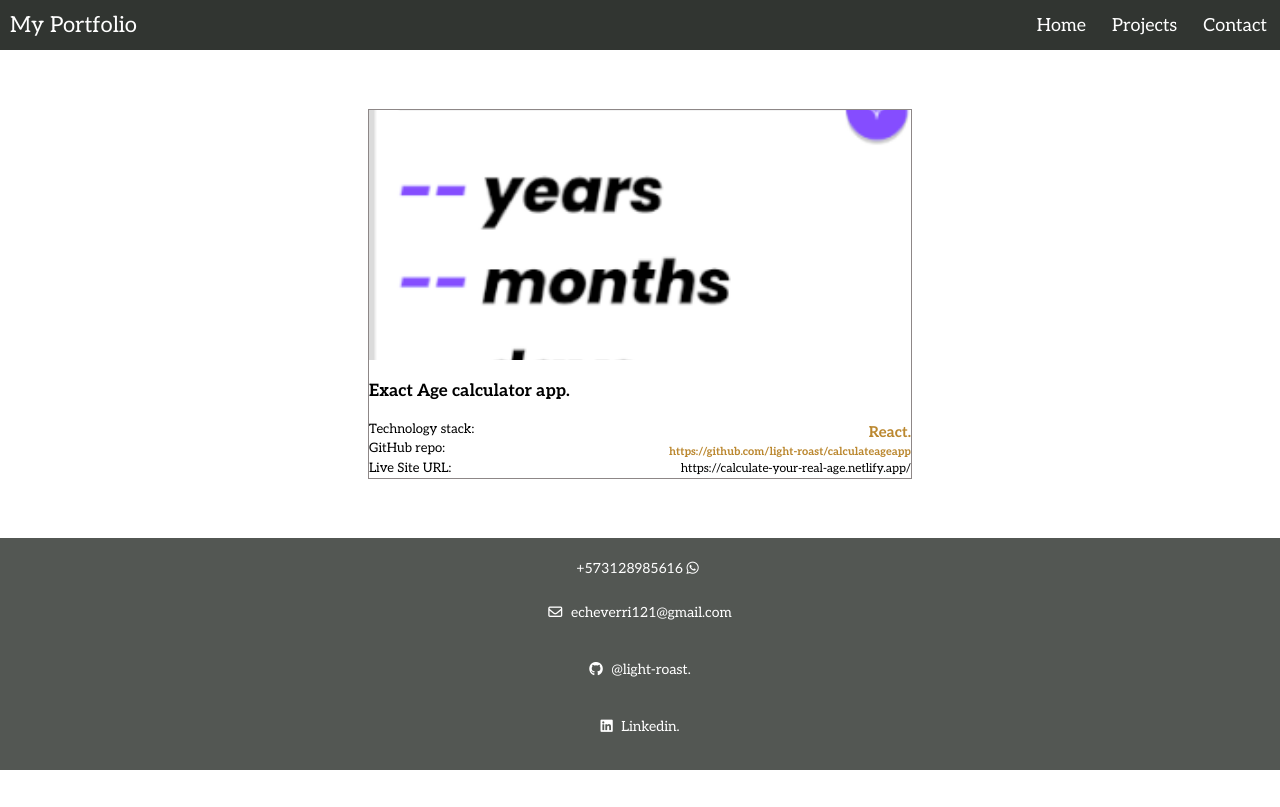
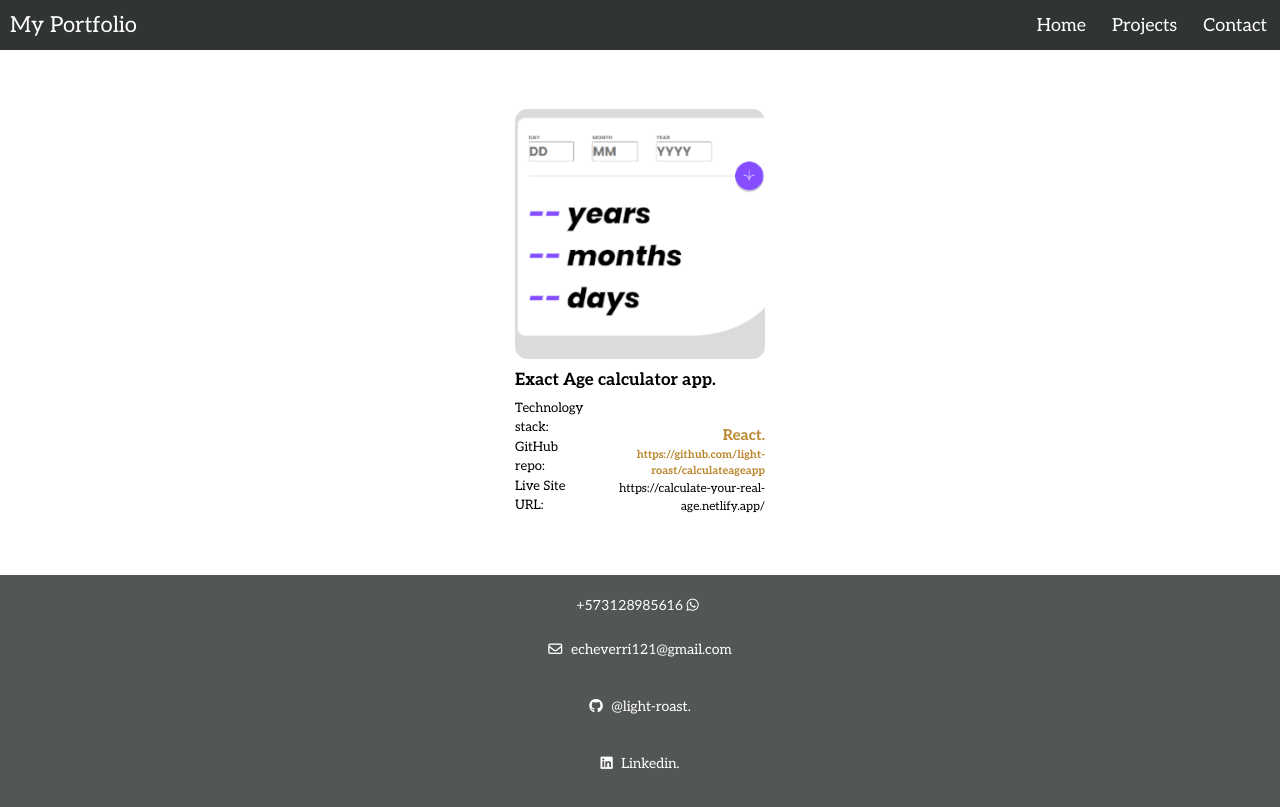
Before and after one commit to light-roast/portfolio-react, a React (Vite) app: page /projects in a window 1280 px wide. Built offline with nearby package versions, Linux system fonts and the light colour scheme.

Commit message:
Pending style of cards, should use a grid.

```diff
--- a/src/components/Projects/Projectcard/Projectcard.css
+++ b/src/components/Projects/Projectcard/Projectcard.css
@@ -2,6 +2,7 @@ img {
     height: 100%;
     width: 100%;
     object-fit:cover;
+    border-radius: 5%;
     }
 
 .image-container {
@@ -17,16 +18,16 @@ img {
 
 
 .cards {
-    min-width: 50%;
     margin: 1.9rem;
-    border: rgb(141, 135, 135) solid 1px;
+    border: rgb(141, 135, 135) solid 2git px;
+
 
 
 }
 
 #name {
-    margin-top: 1.9rem;
-    margin-bottom: 1.5rem;
+    margin-top: .9rem;
+    margin-bottom: .5rem;
     text-align: left;
     font-size: 1.7rem;
 }
--- a/src/components/Projects/Projects.css
+++ b/src/components/Projects/Projects.css
@@ -11,7 +11,7 @@
 .cards {
     flex-basis: 22%;
     height: 100%;
-    flex-shrink: 1;
-    min-width: 25git .5rem;
+    flex-shrink: 0;
+    min-width: 25rem;
 
 }
```
Also changed, not shown: src/components/Projects/Projects.module.css (deleted).
